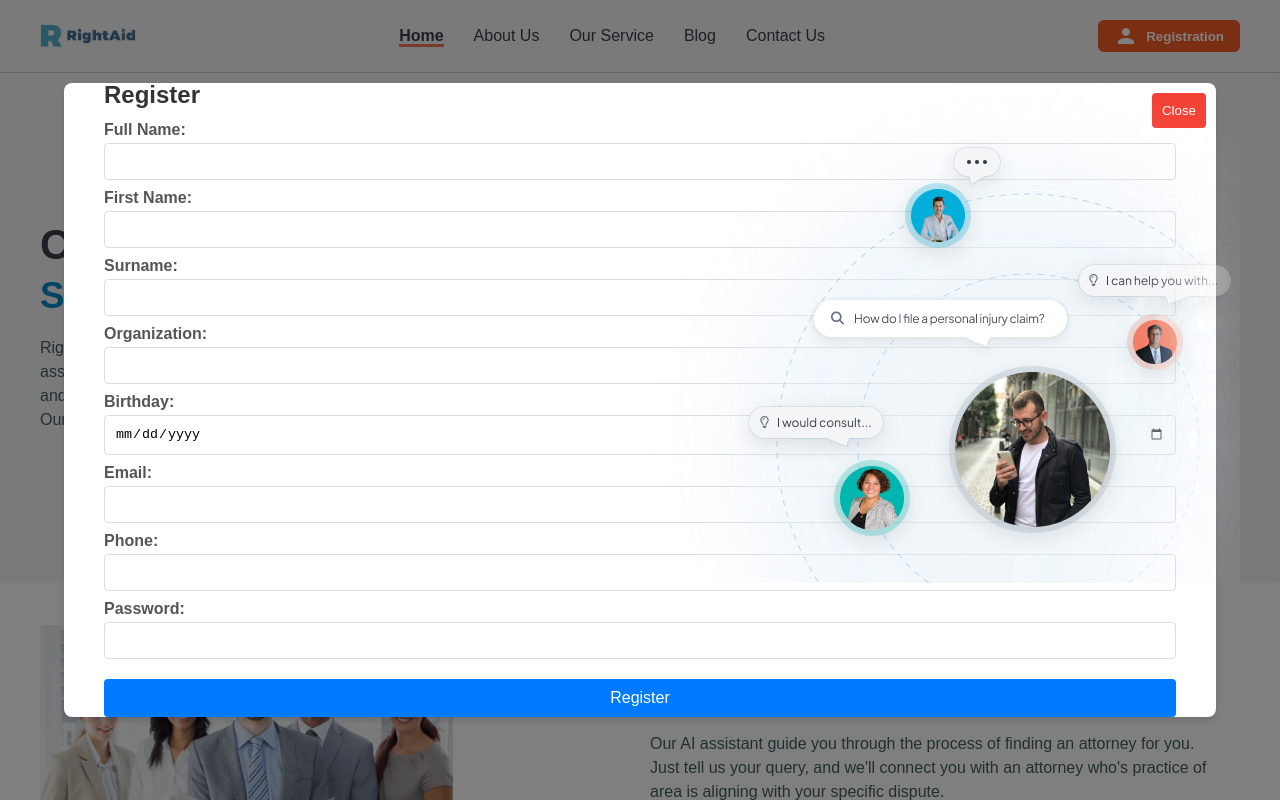
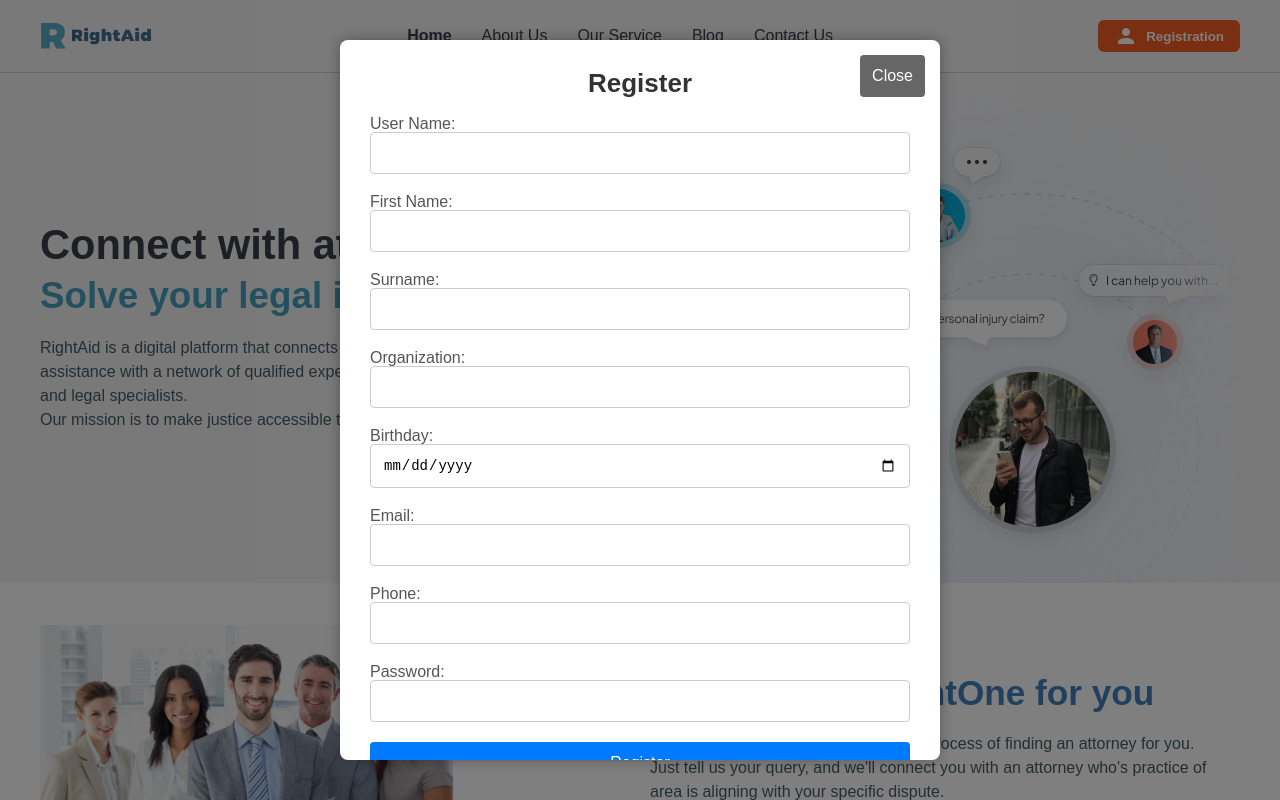
Before and after one commit to solidados/tumo-demtech, a React (Create React App) app in the folder front/: page / in a window 1280 px wide. Both pictures are taken after a click on the button "Registration". Shown: the top 800 px of the page. Built offline with nearby package versions, Linux system fonts and the light colour scheme.

Commit message:
some style changes for footer and header registration popup style improvements

```diff
--- a/front/src/components/footer/Footer.jsx
+++ b/front/src/components/footer/Footer.jsx
@@ -6,6 +6,7 @@ import LinkedInIcon from '@mui/icons-material/LinkedIn';
 import './footer.scss'; // Make sure to update your CSS file accordingly.
 
 export default function Footer() {
+  const currentYear = new Date().getFullYear();
   return (
     <div className="footer">
       <div className="container">
@@ -44,8 +45,9 @@ export default function Footer() {
             <LinkedInIcon />
           </div>
         </div>
-        <small>© RightAid.</small>
-        <small className="small">All Rights Reserved 2024</small>
+      </div>
+      <div className="container copyroght">
+        <small>© RightAid. All Rights Reserved {currentYear}</small>
       </div>
     </div>
   );
--- a/front/src/components/header/Header.jsx
+++ b/front/src/components/header/Header.jsx
@@ -65,14 +65,6 @@ export default function Header() {
 
             <li>
               <NavLink to="/contact">Contact Us</NavLink>
-              <ul className="dropdown">
-                <li>
-                  <Link to="/location">Our Location</Link>
-                </li>
-                <li>
-                  <Link to="/team">Our Team</Link>
-                </li>
-              </ul>
             </li>
           </ul>
         </nav>
--- a/front/src/components/header/header.scss
+++ b/front/src/components/header/header.scss
@@ -1,5 +1,5 @@
 .logo img {
-  width: 6rem;
+  width: 7rem;
   transition: transform 0.3s;
   background-size: cover;
 }
@@ -55,13 +55,14 @@
 
       &:hover .dropdown {
         display: block;
+        width: max-content;
       }
 
       & a {
         text-decoration: none;
         color: #393f48;
 
-        &:hover {
+        &:hover:not(.active) {
           text-decoration: underline;
         }
       }
--- a/front/src/components/popup/Popup.jsx
+++ b/front/src/components/popup/Popup.jsx
@@ -75,7 +75,7 @@ const Popup = ({ closeForm, onRegisterSuccess }) => {
         <h2 className="popup-title">Register</h2>
         <form onSubmit={handleSubmit} className="popup-form">
           <label className="popup-label">
-            Full Name:
+            User Name:
             <input
               type="text"
               name="fullname"
@@ -177,201 +177,3 @@ const Popup = ({ closeForm, onRegisterSuccess }) => {
 };
 
 export default Popup;
-
-// import React, { useState } from 'react';
-// import './popup.css';
-
-// const Popup = ({ closeForm, onRegisterSuccess }) => {
-//   const [formData, setFormData] = useState({
-//     fullname: '',
-//     lastname: '',
-//     surname: '',
-//     organization: '',
-//     birthday: '',
-//     email: '',
-//     phone: '',
-//     password: '',
-//     photo: null // Add photo field
-//   });
-
-//   const [error, setError] = useState(null);
-//   const [success, setSuccess] = useState(null);
-
-//   const handleChange = (e) => {
-//     if (e.target.name === 'photo') {
-//       setFormData({
-//         ...formData,
-//         [e.target.name]: e.target.files[0] // Handle file input
-//       });
-//     } else {
-//       setFormData({
-//         ...formData,
-//         [e.target.name]: e.target.value
-//       });
-//     }
-//   };
-
-//   const handleSubmit = async (e) => {
-//     e.preventDefault();
-
-//     const formDataToSend = new FormData();
-//     formDataToSend.append('fullname', formData.fullname);
-//     formDataToSend.append('lastname', formData.lastname);
-//     formDataToSend.append('surname', formData.surname);
-//     formDataToSend.append('organization', formData.organization);
-//     formDataToSend.append('birthday', formData.birthday);
-//     formDataToSend.append('email', formData.email);
-//     formDataToSend.append('phone', formData.phone);
-//     formDataToSend.append('password', formData.password);
-//     if (formData.photo) formDataToSend.append('file', formData.photo); // Append file
-
-//     try {
-//       const response = await fetch('http://localhost:5000/api/upload', {
-//         method: 'POST',
-//         body: formDataToSend,
-//       });
-
-//       const data = await response.json();
-
-//       if (response.ok) {
-//         setSuccess(data.message || 'File uploaded successfully!');
-//         setError(null);
-//         setFormData({
-//           fullname: '',
-//           lastname: '',
-//           surname: '',
-//           organization: '',
-//           birthday: '',
-//           email: '',
-//           phone: '',
-//           password: '',
-//           photo: null // Reset photo
-//         });
-
-//         if (typeof onRegisterSuccess === 'function') {
-//           onRegisterSuccess(formData.fullname); // Pass the username to the parent
-//         }
-//       } else {
-//         setError(data.error || 'Failed to upload file');
-//         setSuccess(null);
-//       }
-//     } catch (error) {
-//       console.error('Error:', error);
-//       setError('Error occurred while uploading the file.');
-//       setSuccess(null);
-//     }
-//   };
-
-//   return (
-//     <div className="popup-overlay">
-//       <div className="popup-container">
-//         <h2 className="popup-title">Register</h2>
-//         <form onSubmit={handleSubmit} className="popup-form">
-//           <label className="popup-label">
-//             Full Name:
-//             <input
-//               type="text"
-//               name="fullname"
-//               value={formData.fullname}
-//               onChange={handleChange}
-//               className="popup-input"
-//               required
-//             />
-//           </label>
-//           <label className="popup-label">
-//             First Name:
-//             <input
-//               type="text"
-//               name="lastname"
-//               value={formData.lastname}
-//               onChange={handleChange}
-//               className="popup-input"
-//               required
-//             />
-//           </label>
-//           <label className="popup-label">
-//             Surname:
-//             <input
-//               type="text"
-//               name="surname"
-//               value={formData.surname}
-//               onChange={handleChange}
-//               className="popup-input"
-//               required
-//             />
-//           </label>
-//           <label className="popup-label">
-//             Organization:
-//             <input
-//               type="text"
-//               name="organization"
-//               value={formData.organization}
-//               onChange={handleChange}
-//               className="popup-input"
-//               required
-//             />
-//           </label>
-//           <label className="popup-label">
-//             Birthday:
-//             <input
-//               type="date"
-//               name="birthday"
-//               value={formData.birthday}
-//               onChange={handleChange}
-//               className="popup-input"
-//               required
-//             />
-//           </label>
-//           <label className="popup-label">
-//             Email:
-//             <input
-//               type="email"
-//               name="email"
-//               value={formData.email}
-//               onChange={handleChange}
-//               className="popup-input"
-//               required
-//             />
-//           </label>
-//           <label className="popup-label">
-//             Phone:
-//             <input
-//               type="text"
-//               name="phone"
-//               value={formData.phone}
-//               onChange={handleChange}
-//               className="popup-input"
-//               required
-//             />
-//           </label>
-//           <label className="popup-label">
-//             Password:
-//             <input
-//               type="password"
-//               name="password"
-//               value={formData.password}
-//               onChange={handleChange}
-//               className="popup-input"
-//               required
-//             />
-//           </label>
-//           <label className="popup-label">
-//             Photo:
-//             <input
-//               type="file"
-//               name="photo" // Must match with backend field name
-//               onChange={handleChange}
-//               className="popup-input"
-//             />
-//           </label>
-//           <button type="submit" className="popup-submit-button">Register</button>
-//         </form>
-//         {error && <p className="popup-error">{error}</p>}
-//         {success && <p className="popup-success">{success}</p>}
-//         <button onClick={closeForm} className="popup-close-button">Close</button>
-//       </div>
-//     </div>
-//   );
-// };
-
-// export default Popup;
--- a/front/src/components/popup/popup.css
+++ b/front/src/components/popup/popup.css
@@ -1,4 +1,4 @@
-/* Popup overlay to cover the entire screen */
+/* popup.css */
 .popup-overlay {
   position: fixed;
   top: 0;
@@ -7,47 +7,63 @@
   height: 100%;
   background: rgba(0, 0, 0, 0.5); /* Semi-transparent background */
   display: flex;
+  justify-content: center;
   align-items: center;
-  justify-content: center;
+  z-index: 1000;
+  overflow-y: auto; /* Allow scrolling if the content overflows */
 }
 
-/* Container for the popup content */
 .popup-container {
-  background: white;
+  background: #ffffff;
   border-radius: 8px;
-  padding: 20px;
-  width: 90%;
-  max-width: 500px;
-  box-shadow: 0 4px 6px rgba(0, 0, 0, 0.1);
+  padding: 30px !important;
+  width: 600px; /* Increased width */
+  max-width: 90%;
+  box-shadow: 0 0 15px rgba(0, 0, 0, 0.3);
   position: relative;
+  animation: fadeIn 0.3s ease-in-out;
+  max-height: 90vh; /* Ensure it doesn't exceed the screen height */
+  overflow-y: auto; /* Enable scrolling inside the popup */
 }
 
-/* Title of the popup */
-.popup-title {
-  font-size: 1.5em;
-  margin-bottom: 15px;
-  color: #333;
+@keyframes fadeIn {
+  from {
+    opacity: 0;
+    transform: scale(0.9);
+  }
+  to {
+    opacity: 1;
+    transform: scale(1);
+  }
 }
 
-/* Form styling */
+.popup-title {
+  font-size: 26px;
+  font-weight: bold;
+  color: #333;
+  margin-bottom: 20px;
+  text-align: center;
+}
+
 .popup-form {
   display: flex;
   flex-direction: column;
+  gap: 15px;
 }
 
 .popup-label {
-  margin-bottom: 10px;
-  font-weight: bold;
+  font-size: 16px;
   color: #555;
+  margin-bottom: 5px;
 }
 
 .popup-input {
   width: 100%;
-  padding: 10px;
-  margin-top: 5px;
-  border: 1px solid #ddd;
+  padding: 12px;
+  font-size: 14px;
+  border: 1px solid #ccc;
   border-radius: 4px;
-  box-sizing: border-box;
+  transition: border-color 0.3s ease;
 }
 
 .popup-input:focus {
@@ -57,13 +73,13 @@
 
 .popup-submit-button {
   background-color: #007bff;
-  color: white;
+  color: #fff;
+  padding: 12px;
   border: none;
-  padding: 10px;
   border-radius: 4px;
+  font-size: 16px;
   cursor: pointer;
-  margin-top: 10px;
-  font-size: 1em;
+  transition: background-color 0.3s ease;
 }
 
 .popup-submit-button:hover {
@@ -71,25 +87,28 @@
 }
 
 .popup-close-button {
-  background-color: #f44336;
-  color: white;
+  background-color: #666;
+  color: #fff;
+  padding: 12px;
   border: none;
-  padding: 10px;
   border-radius: 4px;
+  font-size: 16px;
   cursor: pointer;
   position: absolute;
-  top: 10px;
-  right: 10px;
+  top: 15px;
+  right: 15px;
+  transition: background-color 0.3s ease;
 }
 
 .popup-close-button:hover {
-  background-color: #c62828;
+  background-color: #d32f2f;
 }
 
 .popup-error,
 .popup-success {
+  font-size: 14px;
   margin-top: 10px;
-  font-size: 0.9em;
+  text-align: center;
 }
 
 .popup-error {
--- a/front/src/components/sectionPart/Section2.jsx
+++ b/front/src/components/sectionPart/Section2.jsx
@@ -20,7 +20,7 @@ const SectionTwo = () => {
               Just tell us your query, and we'll connect you with an attorney
               who's practice of area is aligning with your specific dispute.
             </p>
-            <Button variant="contained">Call AI</Button>
+            <Button className="call-btn" variant="contained">Call AI</Button>
           </div>
         </div>
       </div>
--- a/front/src/components/sectionPart/section.scss
+++ b/front/src/components/sectionPart/section.scss
@@ -24,7 +24,7 @@
         text-align: left;
         font-size: 2.3rem;
         font-weight: 800;
-        color: #008cc9;
+        color: #46a0bd;
       }
 
       & p {
@@ -76,7 +76,7 @@
         text-align: left;
         font-size: 2.2rem;
         font-weight: 800;
-        color: #008cc9;
+        color: #4380bd;
       }
 
       & h4 {
```
Also changed, not shown: front/src/components/footer/footer.scss (+7 -2 lines).
